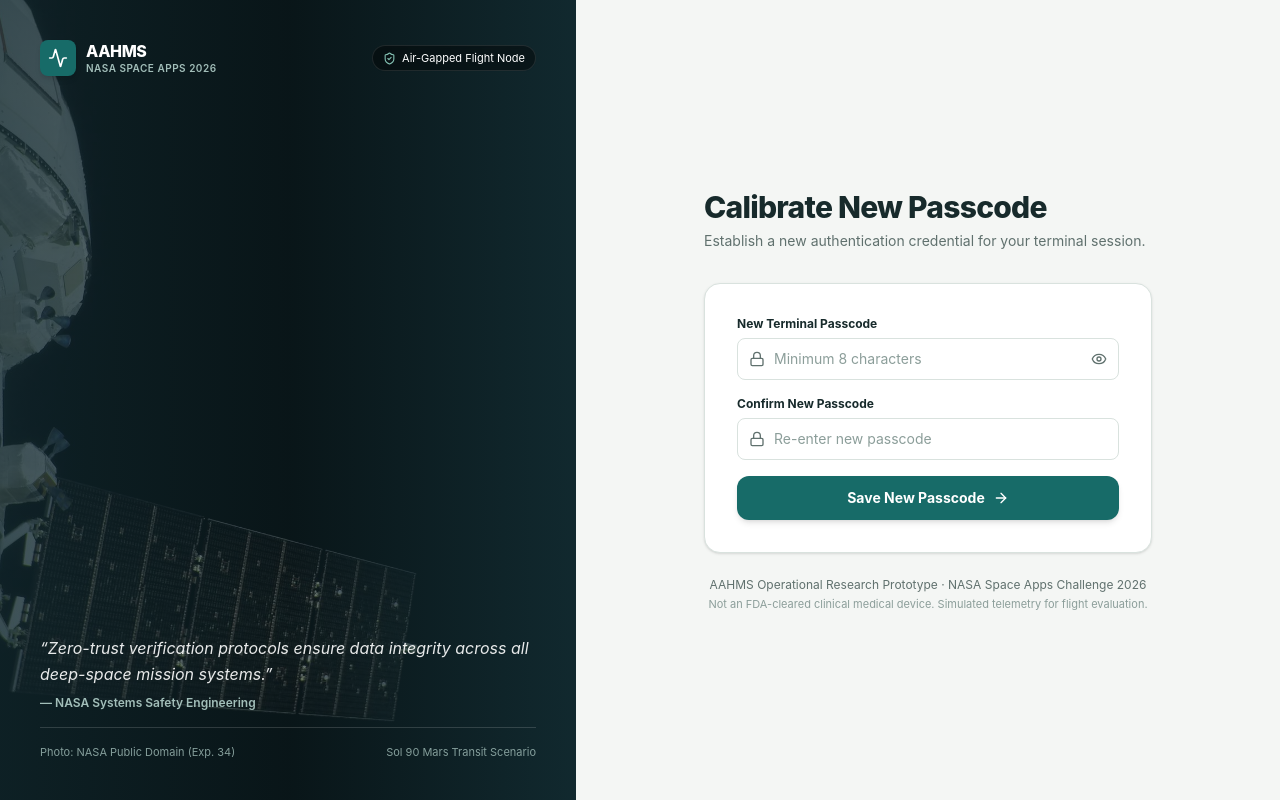
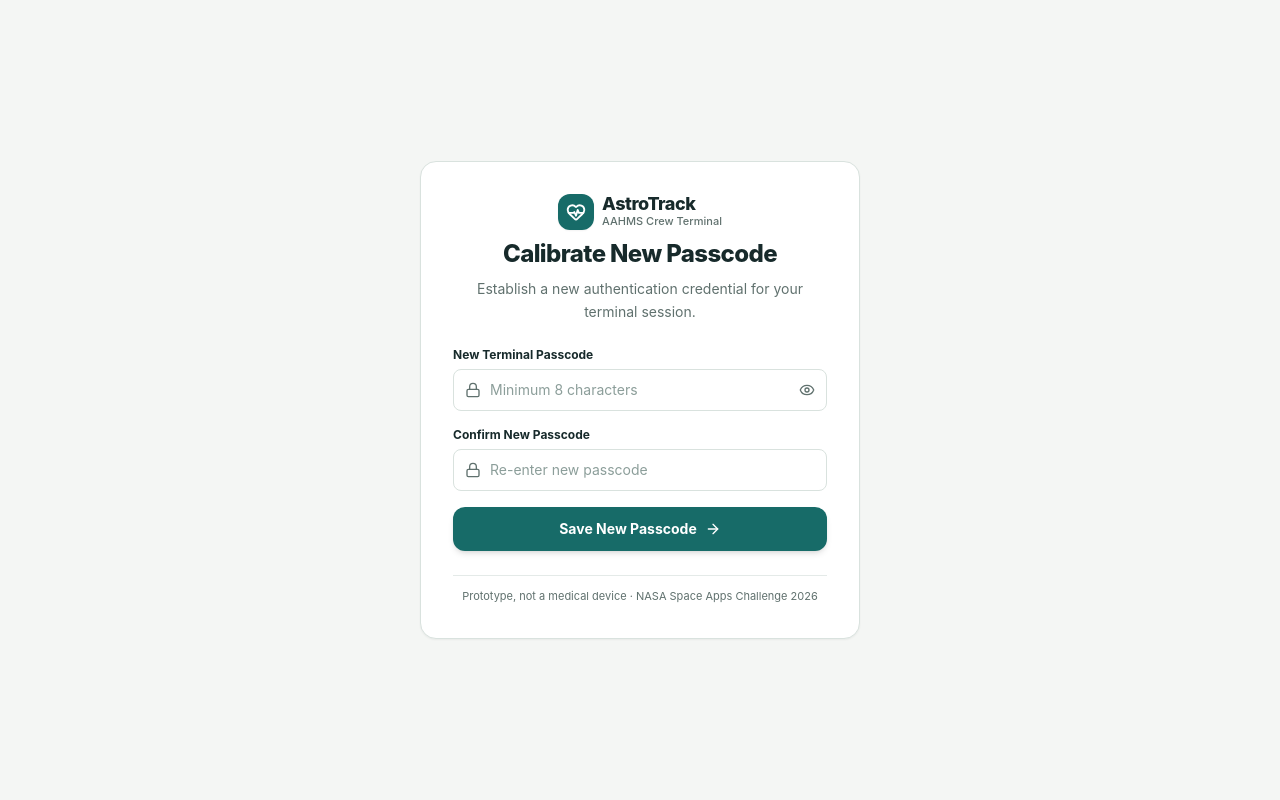
Before and after one commit to pikacoder44/NASA-Space-Apps-Challenge, a Next.js app in the folder frontend/: page /reset-password in a window 1280 px wide. Built offline with nearby package versions, Linux system fonts and the light colour scheme; no server answers.

Commit message:
style(auth): centered card for login and signup

```diff
--- a/frontend/src/components/auth/AuthLayout.tsx
+++ b/frontend/src/components/auth/AuthLayout.tsx
@@ -2,8 +2,8 @@
 
 import React from 'react';
 import Link from 'next/link';
-import Image from 'next/image';
-import { Activity, ShieldCheck } from 'lucide-react';
+import { HeartPulse } from 'lucide-react';
+import { APP_NAME, APP_SUBTITLE } from '../../lib/branding';
 
 interface AuthLayoutProps {
   children: React.ReactNode;
@@ -18,94 +18,43 @@ interface AuthLayoutProps {
 export function AuthLayout({
   children,
   title,
-  subtitle,
-  quote = '“In deep space, autonomous health monitoring is not a convenience — it is the lifeline between the crew and mission survival.”',
-  quoteAuthor = 'AAHMS Mission Operations Architecture',
-  imageSrc = '/images/nasa/iss-cupola-earth.jpg',
-  imageAlt = 'Earth limb viewed through the ISS Cupola observation module'
+  subtitle
 }: AuthLayoutProps) {
   return (
-    <div className="min-h-screen w-full bg-[#F4F6F4] flex flex-col lg:flex-row text-[#172A2B]">
-      {/* Left Column (45% on desktop): Authentic NASA Imagery & Mission Identity */}
-      <div className="relative w-full lg:w-[45%] h-48 sm:h-64 lg:h-auto min-h-[160px] lg:min-h-screen bg-[#122B31] overflow-hidden flex flex-col justify-between p-6 sm:p-10 shrink-0">
-        {/* Background authentic NASA photograph with subtle zoom/focus */}
-        <div className="absolute inset-0 z-0">
-          <Image
-            src={imageSrc}
-            alt={imageAlt}
-            fill
-            priority
-            className="object-cover object-center brightness-75 contrast-110"
-            sizes="(max-width: 1024px) 100vw, 45vw"
-          />
-          {/* Deep aerospace gradient overlay for high legibility */}
-          <div className="absolute inset-0 bg-gradient-to-t from-[#122B31] via-[#122B31]/60 to-[#122B31]/80 lg:bg-gradient-to-r lg:from-[#122B31]/75 lg:via-[#122B31]/50 lg:to-[#122B31]/95" />
+    <div className="min-h-screen w-full bg-[#F4F6F4] flex flex-col justify-center items-center p-4 sm:p-6 text-[#172A2B]">
+      <div className="w-full max-w-[440px] bg-white rounded-2xl border border-[#D9E2DE] p-6 sm:p-8 shadow-xs space-y-6">
+        {/* Top Header inside card: Logo, Title, Subtitle */}
+        <div className="text-center space-y-2">
+          <Link href="/" className="inline-flex items-center gap-2 group mb-1">
+            <div className="w-9 h-9 rounded-xl bg-[#176B68] text-white flex items-center justify-center font-bold shadow-xs">
+              <HeartPulse size={20} className="stroke-[2.2]" />
             </div>
-
-        {/* Top Header / Branding */}
-        <div className="relative z-10 flex items-center justify-between">
-          <Link href="/" className="inline-flex items-center gap-2.5 group">
-            <div className="w-9 h-9 rounded-lg bg-[#176B68] text-white flex items-center justify-center font-bold shadow-md group-hover:scale-105 transition-transform">
-              <Activity size={20} />
-            </div>
-            <div>
-              <span className="font-extrabold text-base tracking-tight text-white block leading-tight">
-                AAHMS
+            <div className="text-left">
+              <span className="font-extrabold text-lg tracking-tight text-[#172A2B] block leading-none">
+                {APP_NAME}
               </span>
-              <span className="text-[10px] tracking-wider text-[#A2BEB9] uppercase font-semibold block">
-                NASA Space Apps 2026
+              <span className="text-[11px] text-[#60716E] font-medium block">
+                AAHMS Crew Terminal
               </span>
             </div>
           </Link>
-
-          <div className="hidden sm:inline-flex items-center gap-1.5 px-2.5 py-1 rounded-full bg-black/40 backdrop-blur-xs border border-white/10 text-white text-[11px]">
-            <ShieldCheck size={13} className="text-[#84C2B4]" />
-            <span>Air-Gapped Flight Node</span>
-          </div>
-        </div>
-
-        {/* Bottom Quote & Attribution (Hidden on very short mobile banners, visible on sm+) */}
-        <div className="relative z-10 hidden sm:block max-w-lg mt-auto pt-8">
-          <blockquote className="text-white/90 text-sm md:text-base font-normal italic leading-relaxed">
-            {quote}
-          </blockquote>
-          <p className="text-[#A2BEB9] text-xs font-semibold mt-2">
-            — {quoteAuthor}
-          </p>
-
-          <div className="mt-4 pt-4 border-t border-white/15 flex items-center justify-between text-[11px] text-[#A2BEB9]/80">
-            <span>Photo: NASA Public Domain (Exp. 34)</span>
-            <span>Sol 90 Mars Transit Scenario</span>
-          </div>
-        </div>
-      </div>
-
-      {/* Right Column (55% on desktop): Form Container */}
-      <div className="w-full lg:w-[55%] flex flex-col justify-center items-center p-4 sm:p-8 lg:p-12 xl:p-16 flex-1">
-        <div className="w-full max-w-md mx-auto">
-          {/* Form Header */}
-          <div className="mb-6 sm:mb-8 text-center sm:text-left">
-            <h1 className="text-2xl sm:text-3xl font-extrabold tracking-tight text-[#172A2B]">
+          <h1 className="text-2xl font-extrabold tracking-tight text-[#172A2B] pt-1">
             {title}
           </h1>
-            <p className="text-sm text-[#60716E] mt-1.5">
+          <p className="text-xs sm:text-sm text-[#60716E] leading-relaxed">
             {subtitle}
           </p>
         </div>
 
-          {/* Card Wrapper for Form Content */}
-          <div className="bg-white rounded-2xl border border-[#D9E2DE] p-6 sm:p-8 shadow-sm">
+        {/* Form Body */}
+        <div>
           {children}
         </div>
 
-          {/* Footer Prototype Disclaimer */}
-          <div className="mt-6 text-center text-xs text-[#60716E] space-y-1">
-            <p>AAHMS Operational Research Prototype · NASA Space Apps Challenge 2026</p>
-            <p className="text-[11px] text-[#8C9E9A]">
-              Not an FDA-cleared clinical medical device. Simulated telemetry for flight evaluation.
+        {/* Prototype Disclaimer */}
+        <p className="text-[11px] text-center text-[#60716E] pt-3 border-t border-[#D9E2DE]/70 leading-relaxed">
+          Prototype, not a medical device · NASA Space Apps Challenge 2026
         </p>
-          </div>
-        </div>
       </div>
     </div>
   );
```
Lines whose indentation alone changed are shown as unchanged.
